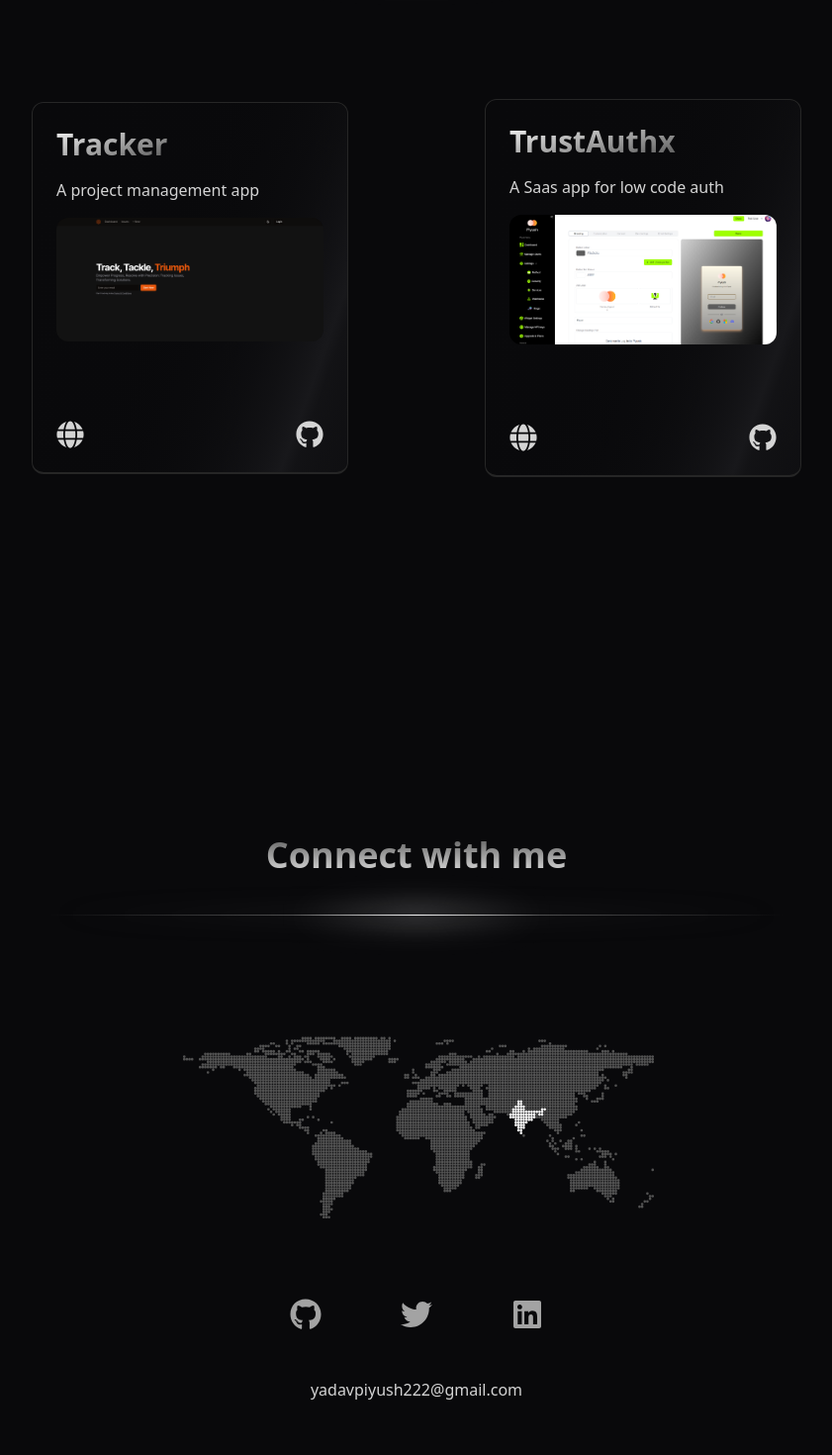
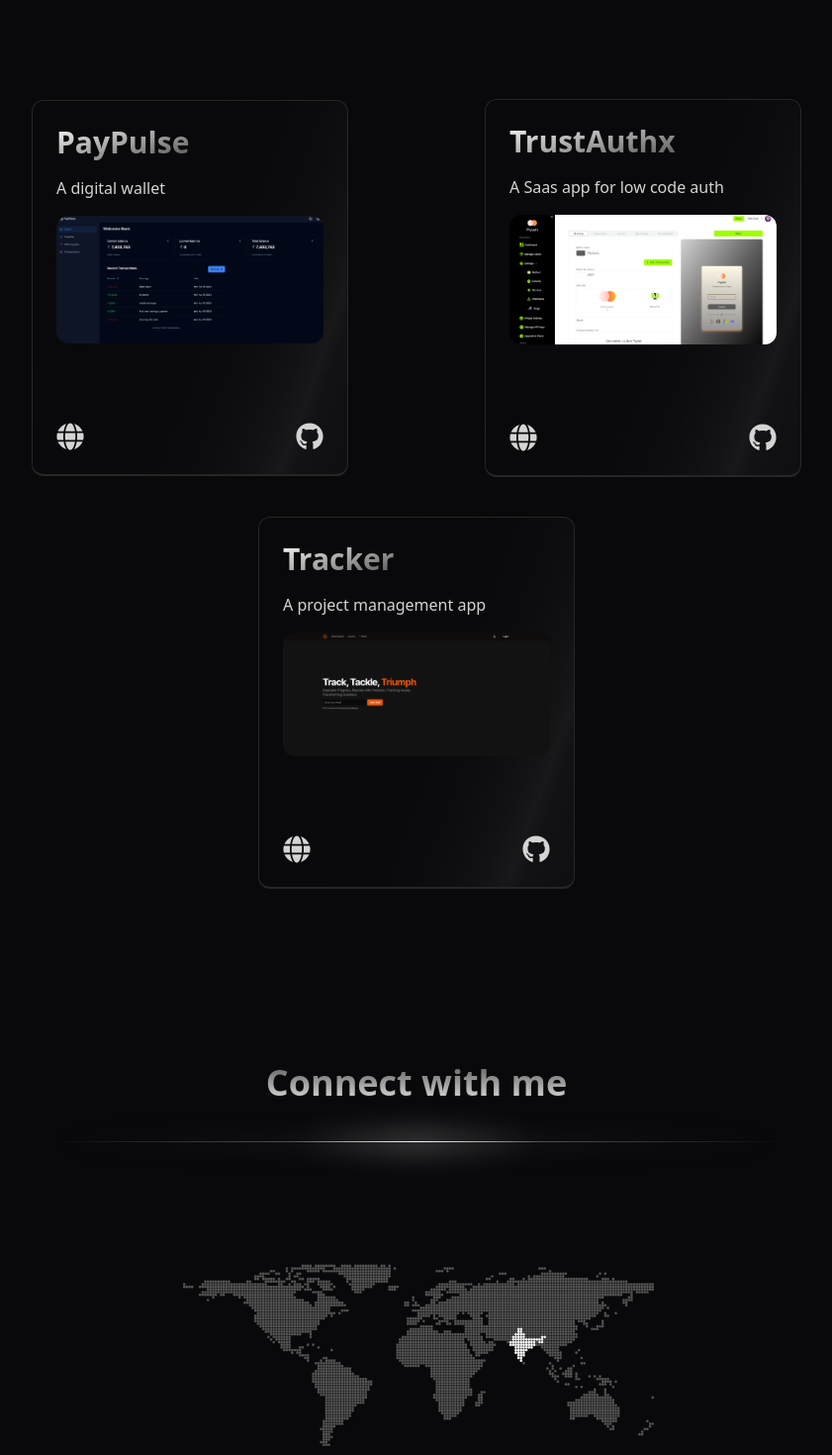
Before and after one commit to piyushyadav1617/portfolio, a Next.js app: page / in a window 1280 px wide. Shown: the part 1620-3090 px from the top of the page at 99% size, without its empty margins (219-1060 px from the left). Built offline with nearby package versions, Linux system fonts and the light colour scheme.

Commit message:
new project

```diff
--- a/app/components/connect.tsx
+++ b/app/components/connect.tsx
@@ -65,9 +65,6 @@ export const Connect = () => {
             );
           })}
         </div>
-        <div className="w-full text-center">
-          <span className="text-neutral-300">yadavpiyush222@gmail.com</span>
-        </div>
       </motion.div>
     </div>
   );
--- a/app/components/projects.tsx
+++ b/app/components/projects.tsx
@@ -53,11 +53,11 @@ const projects: {
 }[] = [
   {
     id: 0,
-    title: "Tracker",
-    description: "A project management app",
-    img: "/tracker.png",
-    github: "https://github.com/piyushyadav1617/tracker",
-    live: "https://tracker-topaz-two.vercel.app/",
+    title: "PayPulse",
+    description: "A digital wallet",
+    img: "/paypulse.png",
+    github: "https://github.com/piyushyadav1617/payPulse",
+    live: "https://github.com/piyushyadav1617/payPulse",
   },
   {
     id: 1,
@@ -67,4 +67,12 @@ const projects: {
     github: "https://github.com/One-Click-Auth/auth_frontend",
     live: "https://trustauthx.com/",
   },
+  {
+    id: 2,
+    title: "Tracker",
+    description: "A project management app",
+    img: "/tracker.png",
+    github: "https://github.com/piyushyadav1617/tracker",
+    live: "https://tracker-topaz-two.vercel.app/",
+  }
 ];
--- a/app/page.tsx
+++ b/app/page.tsx
@@ -5,7 +5,7 @@ import { Projects } from "./components/projects";
 import { Technologies } from "./components/technologies";
 export default function Home() {
   return (
-    <main className="mb-20">
+    <main>
       <Hero />
       <Technologies/>
       <Projects/>
```
Also changed, not shown: public/paypulse.png (added).
